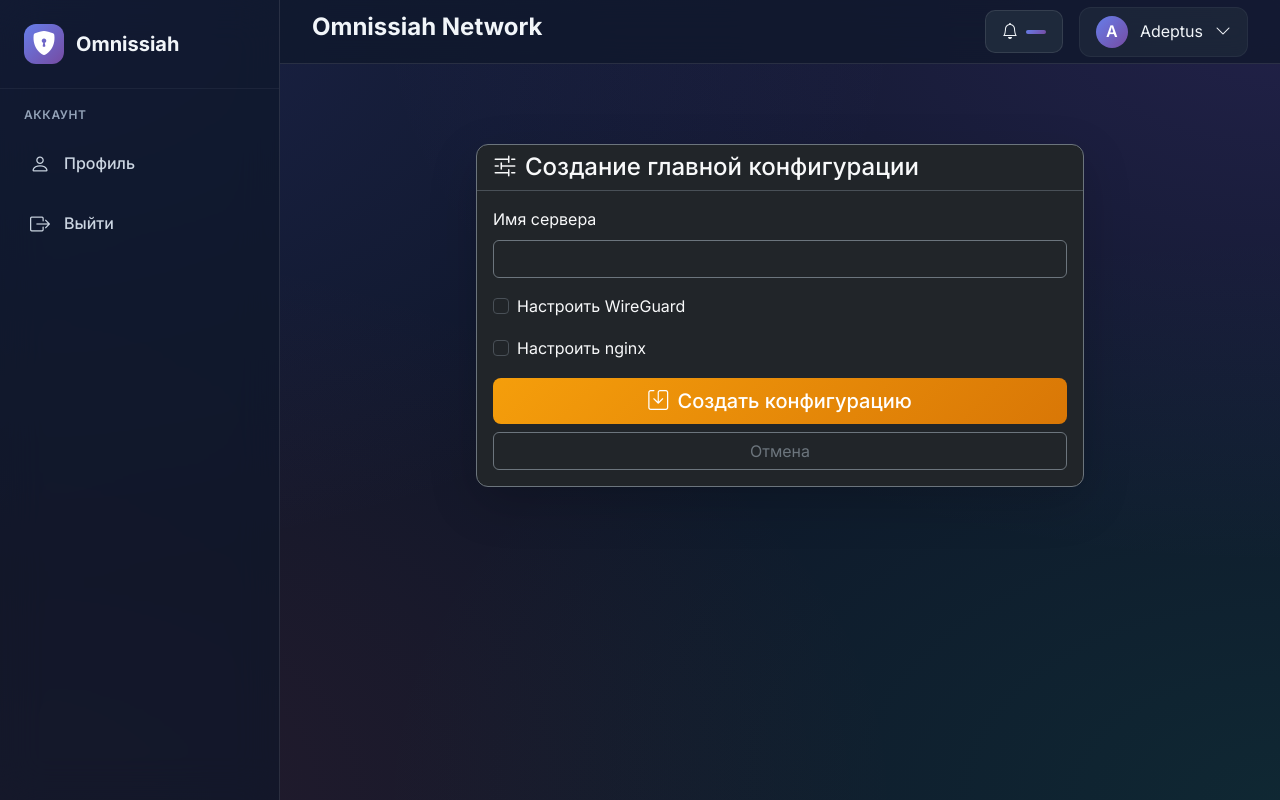
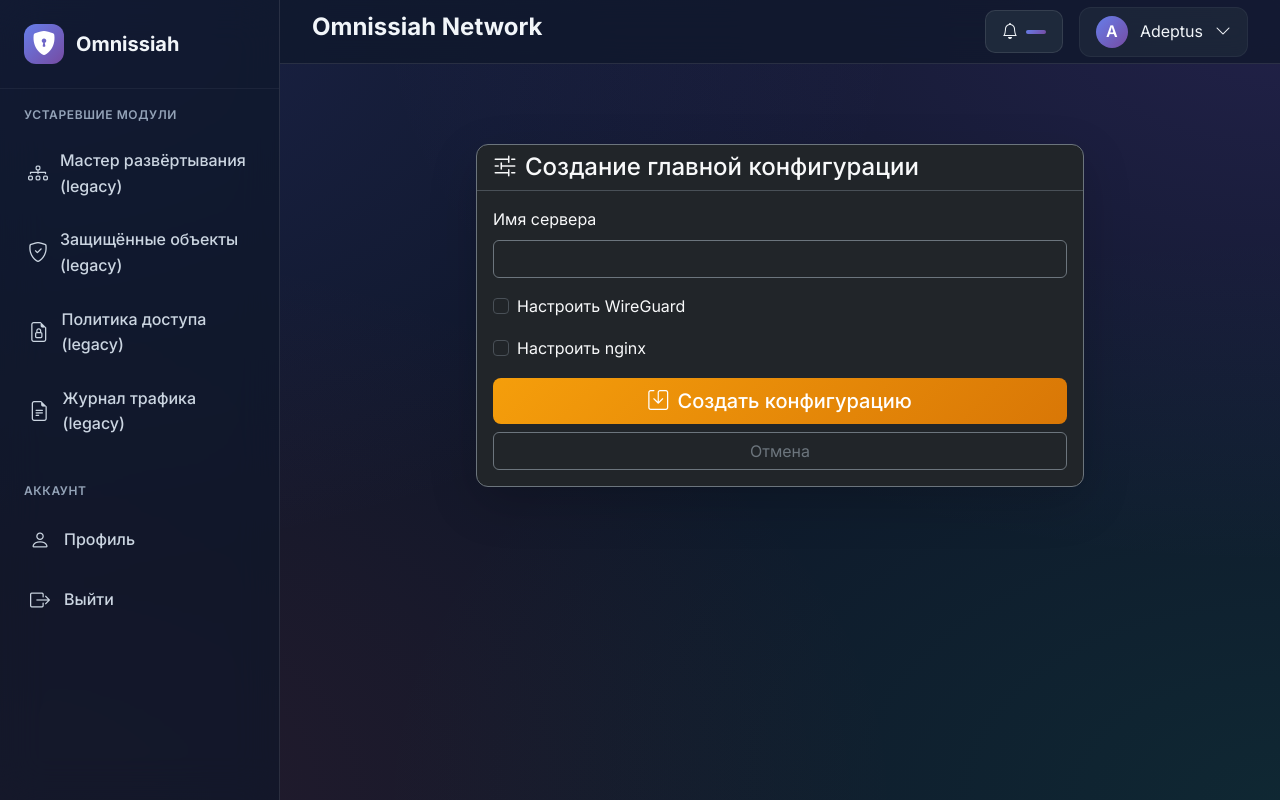
Before and after one commit to kmvkos/Omnissiah-Network, a Flask app: page /setup_wizard in a window 1280 px wide. Run offline with Flask 3, Linux system fonts and the light colour scheme; a user stored in the database is signed in; data that the repository does not hold is empty; parts of the project's set-up code (start-up, migrations or seed data) failed here and were passed over; some libraries are stand-ins or nearby versions.

Commit message:
Group WARP, policies and traffic under a separate legacy navigation section

```diff
--- a/templates/layout.html
+++ b/templates/layout.html
@@ -1312,12 +1312,7 @@ select.form-control-modern {
                             <span>Главный узел</span>
                         </a>
                     </div>
-                    <div class="nav-item">
-                        <a href="{{ url_for('network_deployment_wizard') }}" class="nav-link {% if request.endpoint == 'network_deployment_wizard' %}active{% endif %}">
-                            <i class="bi bi-diagram-3"></i>
-                            <span>Мастер развёртывания (legacy)</span>
-                        </a>
-                    </div>
+
                 </div>
 
                 <!-- Управление сетью - показываем только если есть главная конфигурация -->
@@ -1327,6 +1322,20 @@ select.form-control-modern {
                         <a href="{{ url_for('vpn_overview') }}" class="nav-link {% if request.endpoint == 'vpn_overview' %}active{% endif %}">
                             <i class="bi bi-diagram-3"></i>
                             <span>VPN-сеть</span>
+                        </a>
+                    </div>
+
+
+
+                </div>
+                {% endif %}
+
+                <div class="nav-section">
+                    <div class="nav-section-title">Устаревшие модули</div>
+                    <div class="nav-item">
+                        <a href="{{ url_for('network_deployment_wizard') }}" class="nav-link {% if request.endpoint == 'network_deployment_wizard' %}active{% endif %}">
+                            <i class="bi bi-diagram-3"></i>
+                            <span>Мастер развёртывания (legacy)</span>
                         </a>
                     </div>
                     <div class="nav-item">
@@ -1348,9 +1357,7 @@ select.form-control-modern {
                         </a>
                     </div>
                 </div>
-                {% endif %}
-
-                <!-- Аккаунт -->
+                                <!-- Аккаунт -->
                 <div class="nav-section">
                     <div class="nav-section-title">Аккаунт</div>
                     <div class="nav-item">
```
